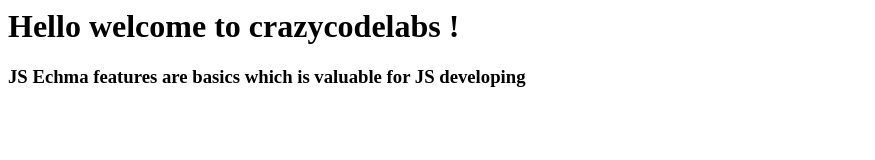
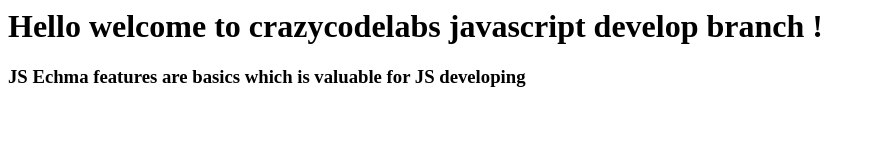
Before and after one commit to crazycoder119/JavaScriptBasics, a plain HTML site: page index.html in a window 1280 px wide. Shown: the whole page, without its empty margins (0-875 px from the left). Drawn offline with Linux system fonts and the light colour scheme.

Commit message:
Add commits to develepoer branch

```diff
--- a/index.html
+++ b/index.html
@@ -2,10 +2,10 @@
 
 <html>
    <head>
-      <title>This is document on Details of this repo</title>
-   </head>
+<title>This is document on Details of this repo</title>
+</head>
    <body>
-      <h1>Hello welcome to crazycodelabs !</h1>
+      <h1>Hello welcome to crazycodelabs javascript develop branch !</h1>
       <h3>JS Echma features are basics which is valuable for JS developing</h3>
    </body>
 </html>
```
